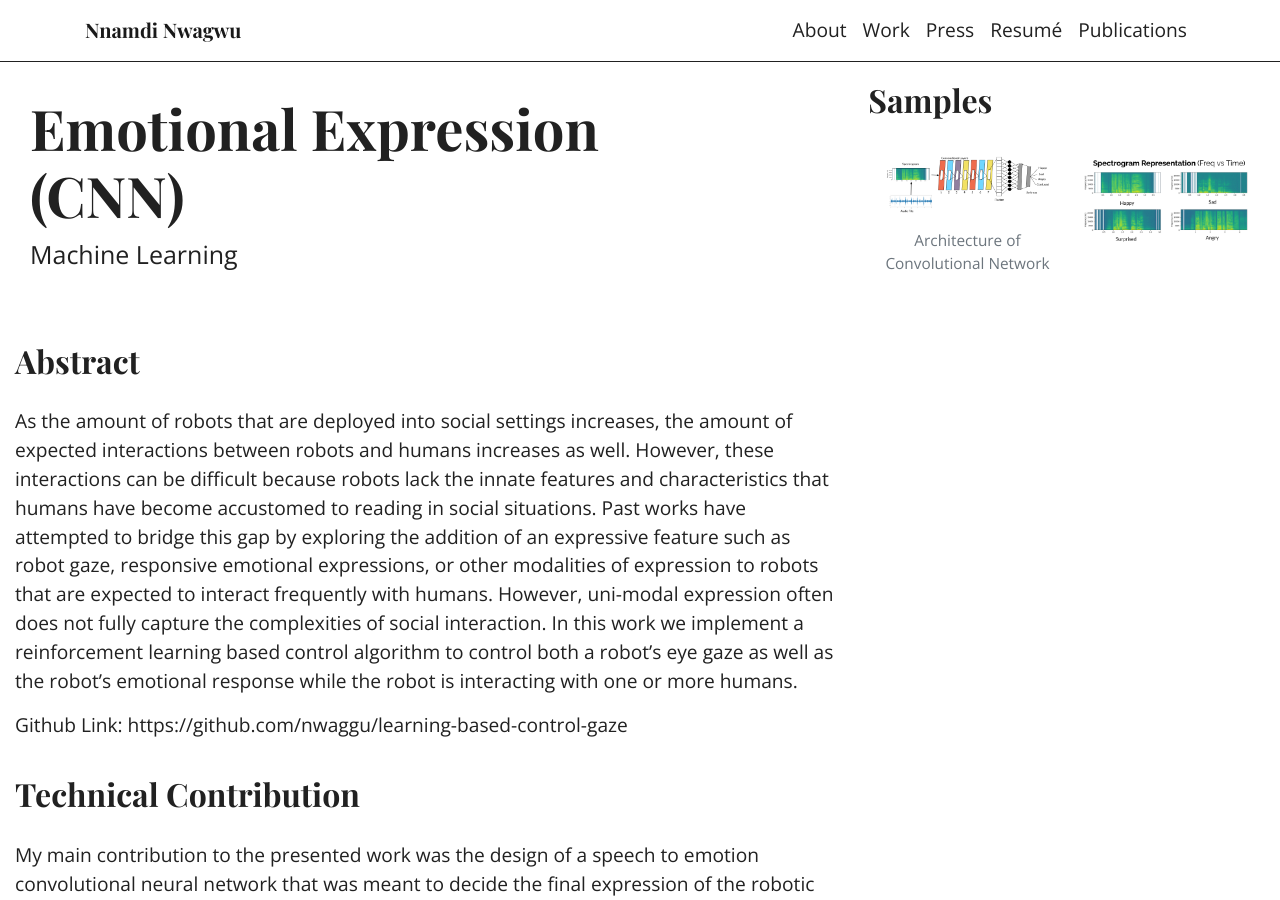
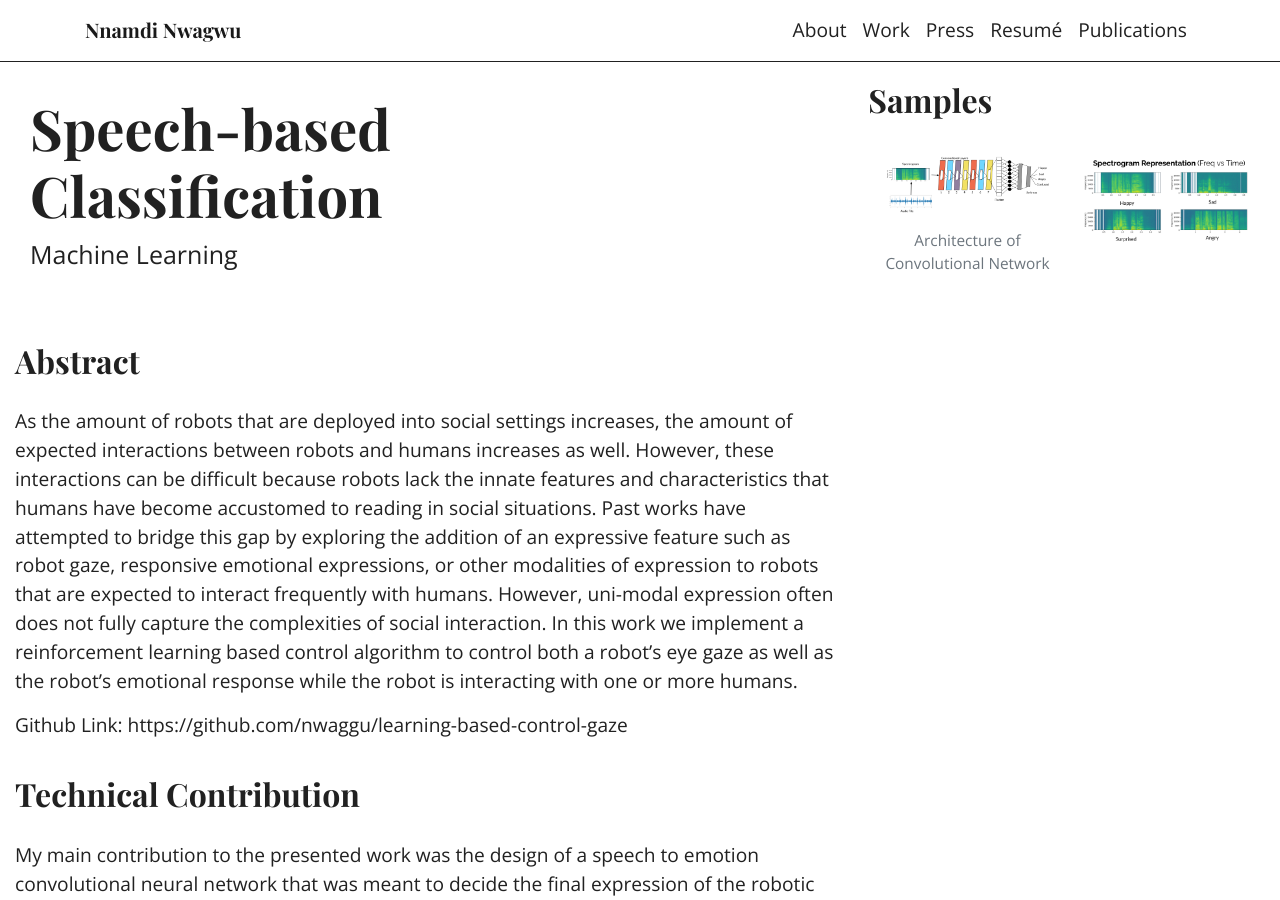
Before and after one commit to nnamd/nnamd.github.io, a Jekyll site: the page built from _work/acnn.md, in a window 1280 px wide and 900 px high. Built offline with Jekyll 4.4.1, drawn with Linux system fonts in a browser that asks for light colours.

Commit message:
all image updates

```diff
--- a/_work/acnn.md
+++ b/_work/acnn.md
@@ -1,5 +1,5 @@
 ---
-title: Emotional Expression (CNN)
+title: Speech-based Classification
 description: Machine Learning
 img-feat: spectrogram.png
 website:
```
Also changed, not shown: img/avatar.png, img/avatar2.png (added), img/work/Effort_Classifier.png, img/work/initial_config.jpg, img/work/spectrogram.png.
